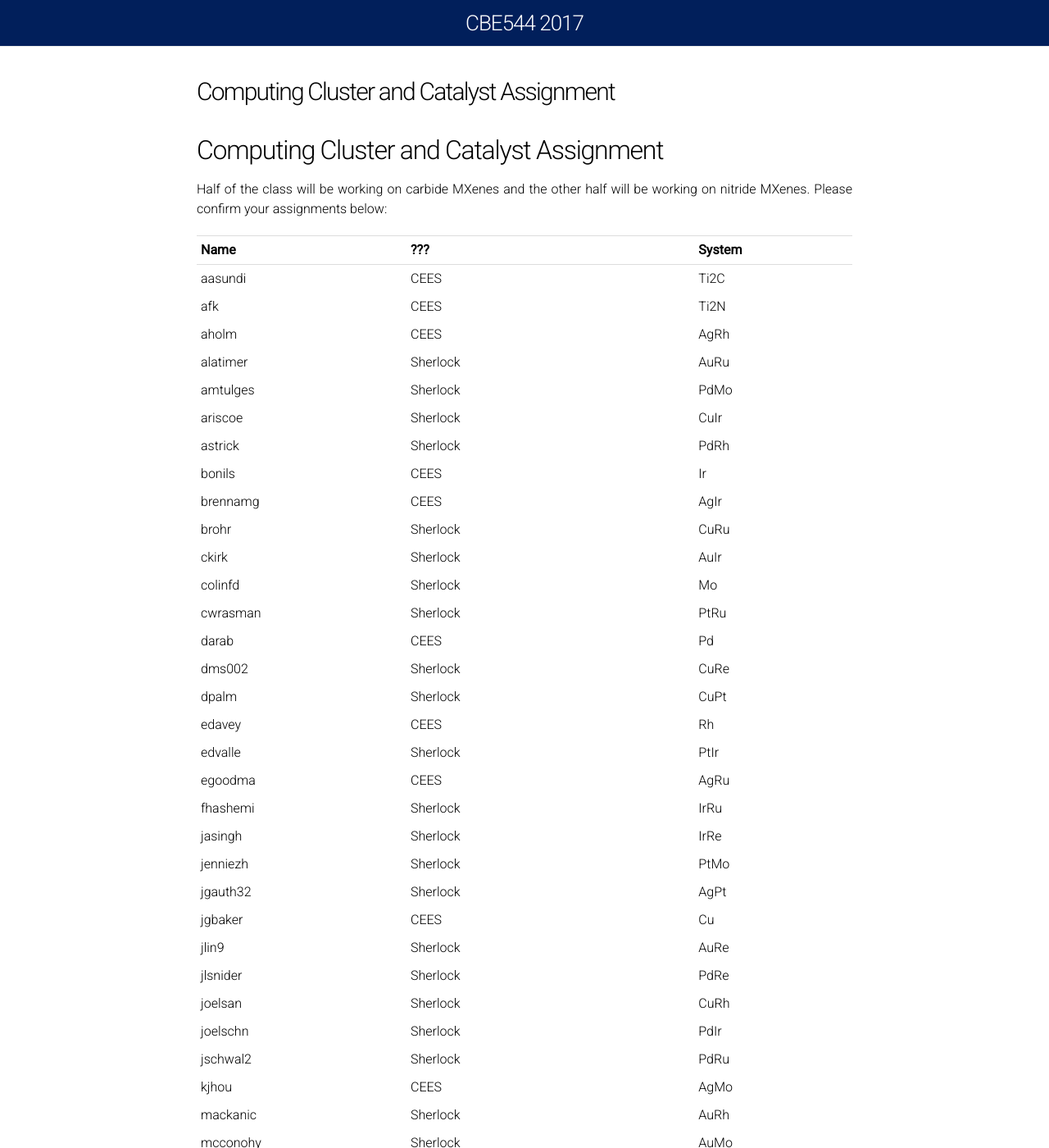
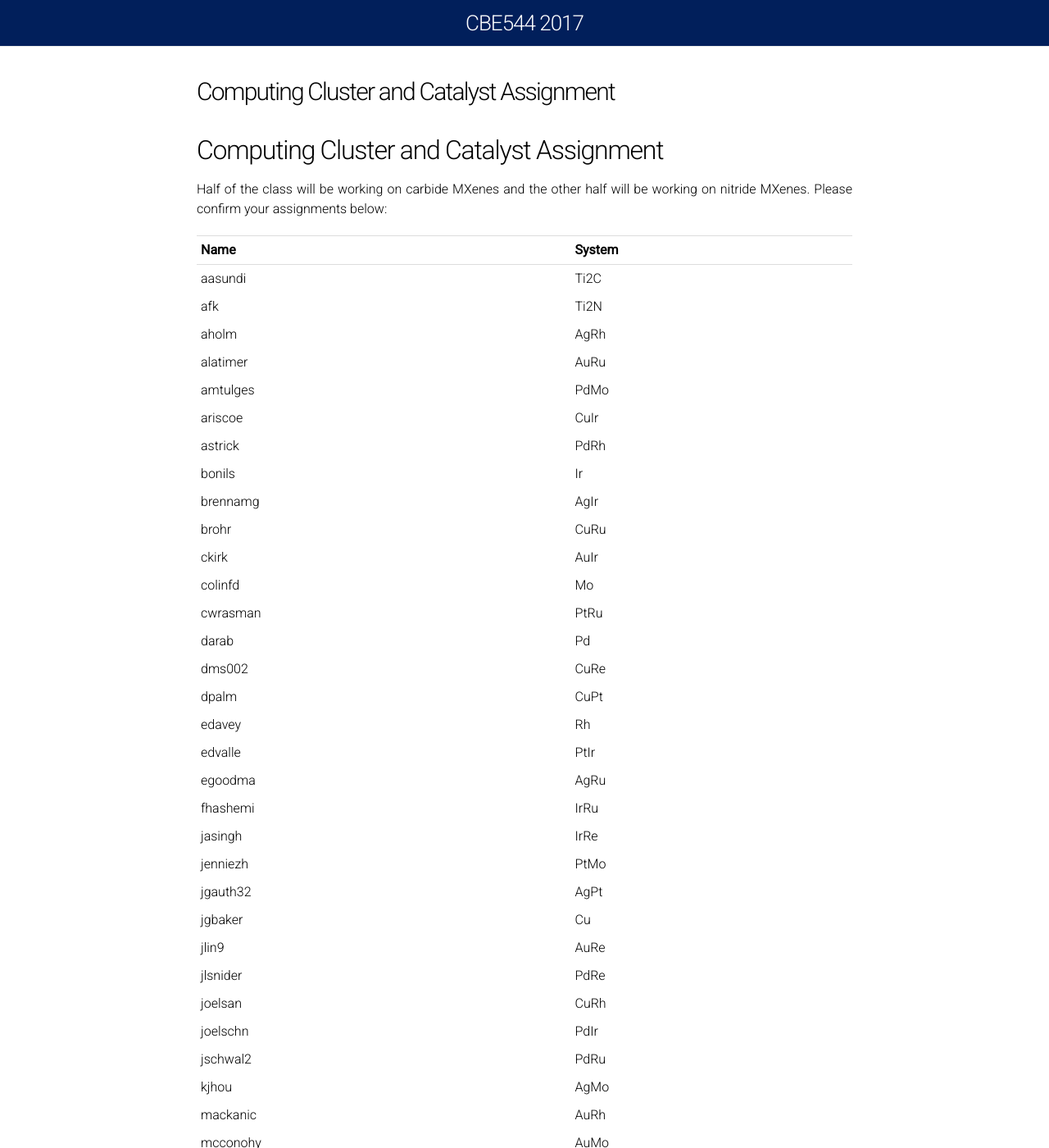
Before and after one commit to vojale/CBE544-2018.github.io, a Jekyll site: the page built from ProjectAssignments.md, in a window 1280 px wide and 1400 px high. Shown: the whole window at 82% size. Built offline with Jekyll 4.4.1, drawn with Linux system fonts in a browser that asks for light colours; our own code applies the rules of GitHub Pages for plain Markdown files; some of the changed text lies outside the part shown.

Commit message:
Update ProjectAssignments.md

```diff
--- a/ProjectAssignments.md
+++ b/ProjectAssignments.md
@@ -40,227 +40,171 @@ table#t01 th    {
 <table>
 <tr>
     <th>Name</th>
-    <th>???</th>
     <th>System</th>
 </tr>
 <tr>
     <td>aasundi</td>
-    <td>CEES</td>
     <td>Ti2C</td>
 </tr>
 <tr>
     <td>afk</td>
-    <td>CEES</td>
     <td>Ti2N</td>
 </tr>
 <tr>
     <td>aholm</td>
-    <td>CEES</td>
     <td>AgRh</td>
 </tr>
 <tr>
     <td>alatimer</td>
-    <td>Sherlock</td>
     <td>AuRu</td>
 </tr>
 <tr>
     <td>amtulges</td>
-    <td>Sherlock</td>
     <td>PdMo</td>
 </tr>
 <tr>
     <td>ariscoe</td>
-    <td>Sherlock</td>
     <td>CuIr</td>
 </tr>
 <tr>
     <td>astrick</td>
-    <td>Sherlock</td>
     <td>PdRh</td>
 </tr>
 <tr>
     <td>bonils</td>
-    <td>CEES</td>
     <td>Ir</td>
 </tr>
 <tr>
     <td>brennamg</td>
-    <td>CEES</td>
     <td>AgIr</td>
 </tr>
 <tr>
     <td>brohr</td>
-    <td>Sherlock</td>
     <td>CuRu</td>
 </tr>
 <tr>
     <td>ckirk</td>
-    <td>Sherlock</td>
     <td>AuIr</td>
 </tr>
 <tr>
     <td>colinfd</td>
-    <td>Sherlock</td>
     <td>Mo</td>
 </tr>
 <tr>
     <td>cwrasman</td>
-    <td>Sherlock</td>
     <td>PtRu</td>
 </tr>
 <tr>
     <td>darab</td>
-    <td>CEES</td>
     <td>Pd</td>
 </tr>
 <tr>
     <td>dms002</td>
-    <td>Sherlock</td>
     <td>CuRe</td>
 </tr>
 <tr>
     <td>dpalm</td>
-    <td>Sherlock</td>
     <td>CuPt</td>
 </tr>
 <tr>
     <td>edavey</td>
-    <td>CEES</td>
     <td>Rh</td>
 </tr>
 <tr>
     <td>edvalle</td>
-    <td>Sherlock</td>
     <td>PtIr</td>
 </tr>
 <tr>
     <td>egoodma</td>
-    <td>CEES</td>
     <td>AgRu</td>
 </tr>
 <tr>
     <td>fhashemi</td>
-    <td>Sherlock</td>
     <td>IrRu</td>
 </tr>
 <tr>
     <td>jasingh</td>
-    <td>Sherlock</td>
     <td>IrRe</td>
 </tr>
 <tr>
     <td>jenniezh</td>
-    <td>Sherlock</td>
     <td>PtMo</td>
 </tr>
 <tr>
     <td>jgauth32</td>
-    <td>Sherlock</td>
     <td>AgPt</td>
 </tr>
 <tr>
     <td>jgbaker</td>
-    <td>CEES</td>
     <td>Cu</td>
 </tr>
 <tr>
     <td>jlin9</td>
-    <td>Sherlock</td>
     <td>AuRe</td>
 </tr>
 <tr>
     <td>jlsnider</td>
-    <td>Sherlock</td>
     <td>PdRe</td>
 </tr>
 <tr>
     <td>joelsan</td>
-    <td>Sherlock</td>
     <td>CuRh</td>
 </tr>
 <tr>
     <td>joelschn</td>
-    <td>Sherlock</td>
     <td>PdIr</td>
 </tr>
 <tr>
     <td>jschwal2</td>
-    <td>Sherlock</td>
     <td>PdRu</td>
 </tr>
 <tr>
     <td>kjhou</td>
-    <td>CEES</td>
     <td>AgMo</td>
 </tr>
 <tr>
     <td>mackanic</td>
-    <td>Sherlock</td>
     <td>AuRh</td>
 </tr>
 <tr>
     <td>mcconohy</td>
-    <td>Sherlock</td>
     <td>AuMo</td>
 </tr>
 <tr>
     <td>mgfields</td>
-    <td>Sherlock</td>
     <td>AgPd</td>
 </tr>
 <tr>
     <td>mikeboyd</td>
-    <td>CEES/Sherlock</td>
     <td>Ru</td>
 </tr>
 <tr>
     <td>nahlborg</td>
-    <td>CEES</td>
     <td>Ag</td>
 </tr>
 <tr>
     <td>nyyang</td>
-    <td>Sherlock</td>
     <td>PtRe</td>
 </tr>
 <tr>
     <td>rbritto</td>
-    <td>CEES</td>
     <td>Re</td>
 </tr>
 <tr>
     <td>rkini11</td>
-    <td>CEES</td>
     <td>AuPt</td>
 </tr>
 <tr>
     <td>rsandbe1</td>
-    <td>Sherlock</td>
     <td>CuMo</td>
 </tr>
 <tr>
     <td>sarah16</td>
-    <td>Sherlock</td>
     <td>PdPt</td>
 </tr>
-<tr>
-    <td>sbista</td>
-    <td>CEES</td>
-    <td>Pt</td>
-</tr>
-<tr>
-    <td>seshg</td>
-    <td>CEES</td>
-    <td>AgRe</td>
-</tr>
-<tr>
-    <td>shangz</td>
-    <td>Sherlock</td>
-    <td>PtRh</td>
-</tr>
+
 <tr class="last">
     <td>vvmiller</td>
-    <td>Sherlock</td>
     <td>CuPd</td>
 </tr>
 </table>
```
